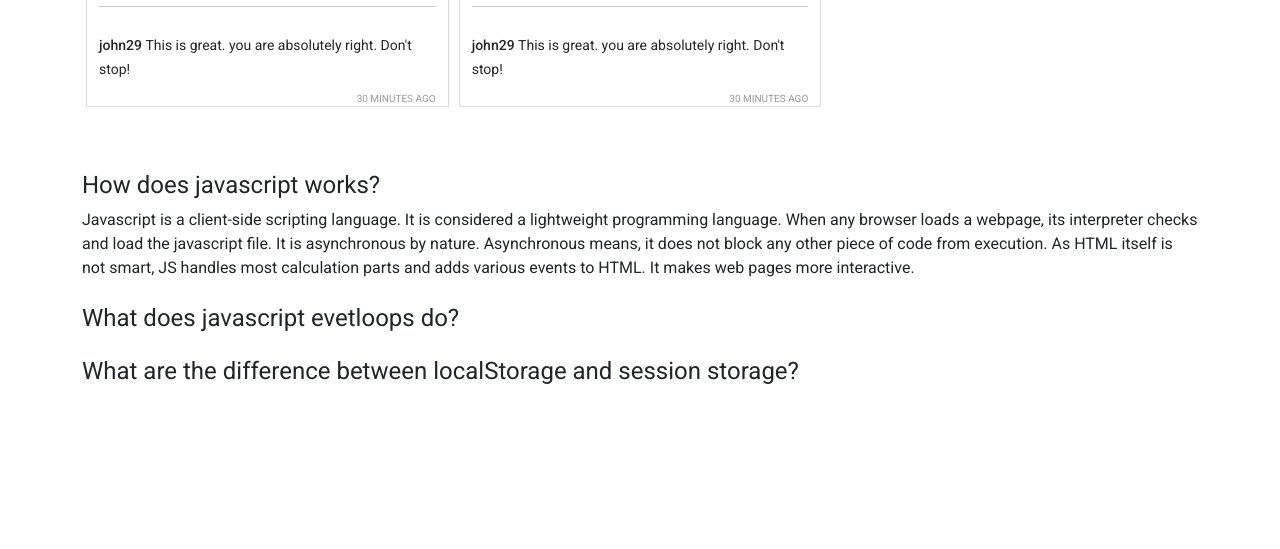
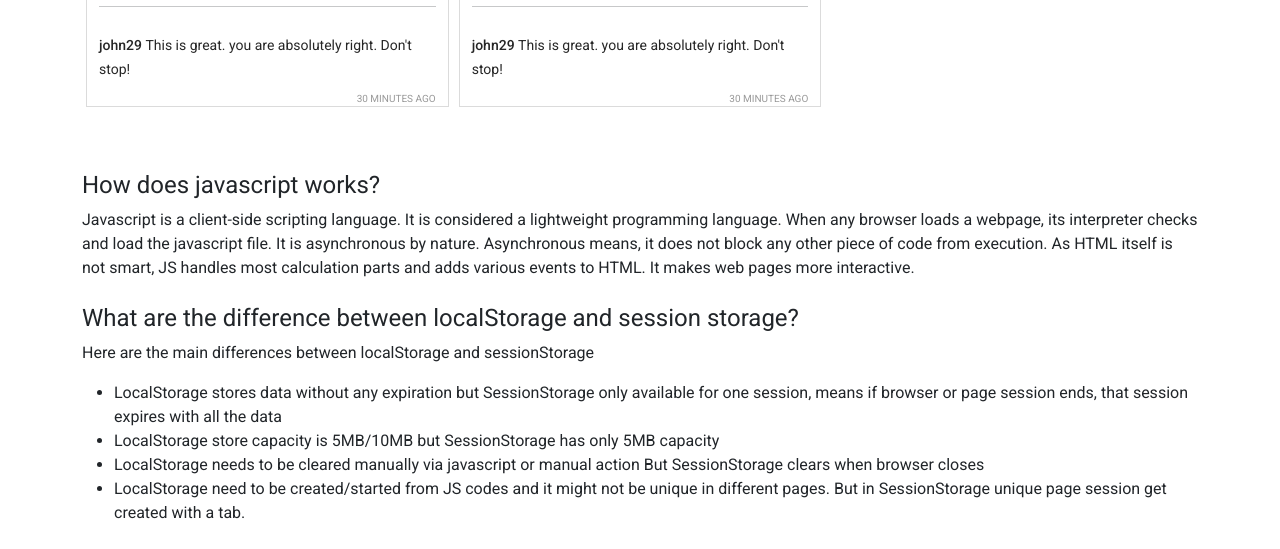
Before and after one commit to mdjannatulhasan/insta-sohor, a plain HTML site: page index.html in a window 1280 px wide. Shown: the part 1425-1974 px from the top of the page. Before the commit the page ends 1834 px from the top, so only its background shows below. Drawn offline with nearby package versions, Linux system fonts and the light colour scheme.

Commit message:
Final version pushed

```diff
--- a/index.html
+++ b/index.html
@@ -84,10 +84,15 @@
                     <p class="font-size-lg">Javascript is a client-side scripting language. It is considered a lightweight programming language. When any browser loads a webpage, its interpreter checks and load the javascript file. It is asynchronous by nature. Asynchronous means, it does not block any other piece of code from execution. As HTML itself is not smart, JS handles most calculation parts and adds various events to HTML. It makes web pages more interactive.</p>
                 </div>
                 <div class="question mb-4">
-                    <h4 class="fw-normal">What does javascript evetloops do?</h4>
-                </div>
-                <div class="question mb-4">
                     <h4 class="fw-normal">What are the difference between localStorage and session storage?</h4>
+                    <p class="font-size-lg">Here are the main differences between localStorage and sessionStorage
+                        <ul>
+                            <li>LocalStorage stores data without any expiration but SessionStorage only available for one session, means if browser or page session ends, that session expires with all the data</li>
+                            <li>LocalStorage store capacity is 5MB/10MB but SessionStorage has only 5MB capacity</li>
+                            <li>LocalStorage needs to be cleared manually via javascript or manual action But SessionStorage clears when browser closes</li>
+                            <li>LocalStorage need to be created/started from JS codes and it might not be unique in different pages. But in SessionStorage unique page session get created with a tab.</li>
+                        </ul>
+                    </p>
                 </div>
             </div>
 
```
